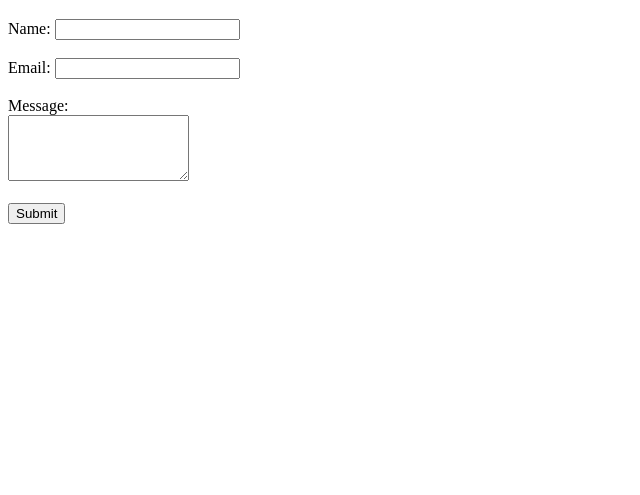
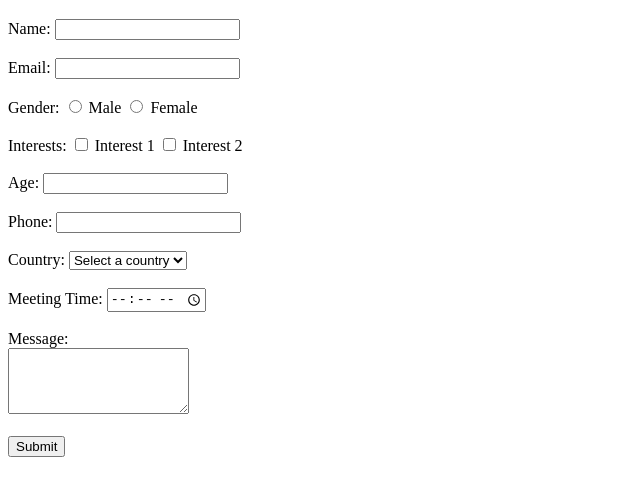
Before and after one commit to Ashwinv007/test-form, a plain HTML site: page index.html in a window 1280 px wide. Shown: the part 61-556 px from the top of the page, without its empty margins (0-640 px from the left). Drawn offline with Linux system fonts and the light colour scheme.

Commit message:
Update index.html

```diff
--- a/index.html
+++ b/index.html
@@ -1,7 +1,7 @@
 <!DOCTYPE html>
 <html>
 <head>
-    <title>Simple Form</title>
+    <title>Extended Form</title>
 </head>
 <body>
     <h1>Contact Us</h1>
@@ -12,8 +12,34 @@
         <label for="email">Email:</label>
         <input type="email" id="email" name="email" required><br><br>
 
-<!--         <label for="subject">Subject:</label>
-        <input type="text" id="subject" name="subject" required><br><br> -->
+        <label>Gender:</label>
+        <input type="radio" id="male" name="gender" value="male" required>
+        <label for="male">Male</label>
+        <input type="radio" id="female" name="gender" value="female" required>
+        <label for="female">Female</label><br><br>
+
+        <label>Interests:</label>
+        <input type="checkbox" id="interest1" name="interests" value="interest1" required>
+        <label for="interest1">Interest 1</label>
+        <input type="checkbox" id="interest2" name="interests" value="interest2" required>
+        <label for="interest2">Interest 2</label><br><br>
+
+        <label for="age">Age:</label>
+        <input type="number" id="age" name="age" required><br><br>
+
+        <label for="phone">Phone:</label>
+        <input type="tel" id="phone" name="phone" required><br><br>
+
+        <label for="country">Country:</label>
+        <select id="country" name="country" required>
+            <option value="">Select a country</option>
+            <option value="usa">United States</option>
+            <option value="canada">Canada</option>
+            <!-- Add more options as needed -->
+        </select><br><br>
+
+        <label for="meetingTime">Meeting Time:</label>
+        <input type="time" id="meetingTime" name="meetingTime" required><br><br>
 
         <label for="message">Message:</label><br>
         <textarea id="message" name="message" rows="4" required></textarea><br><br>
```
